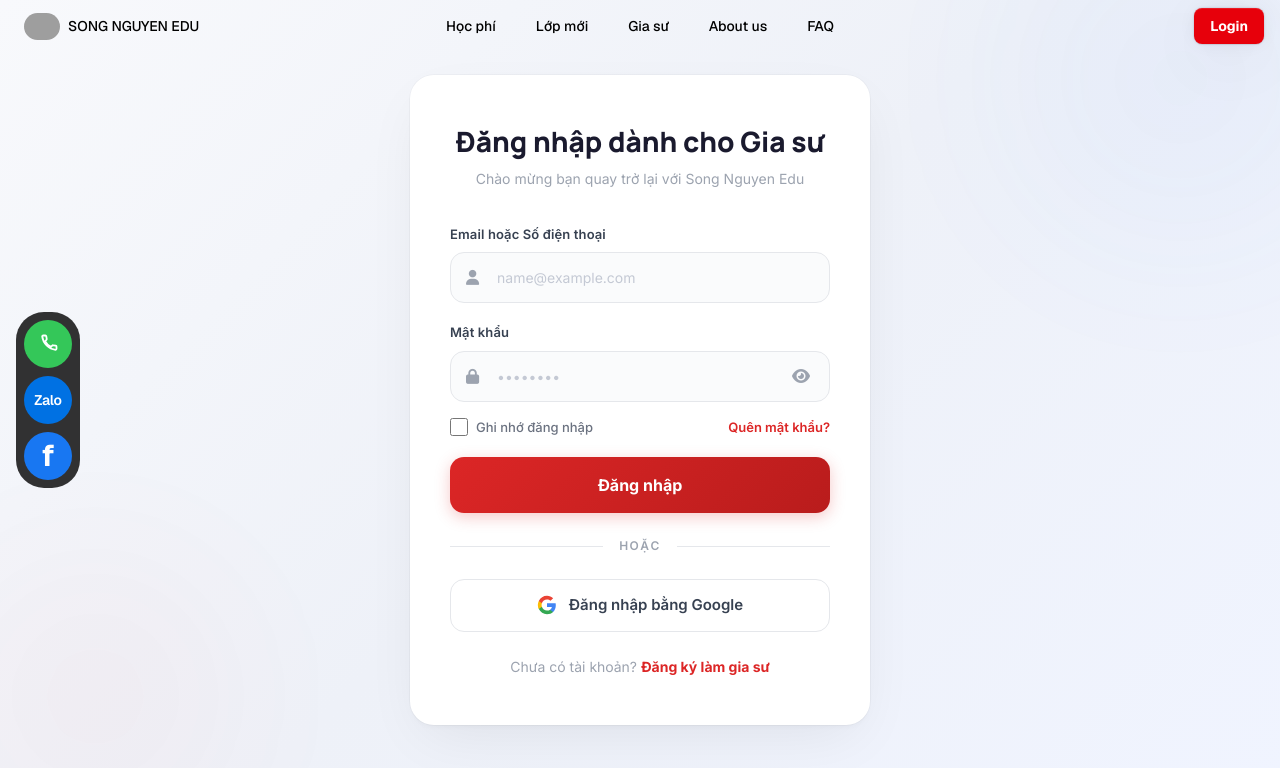
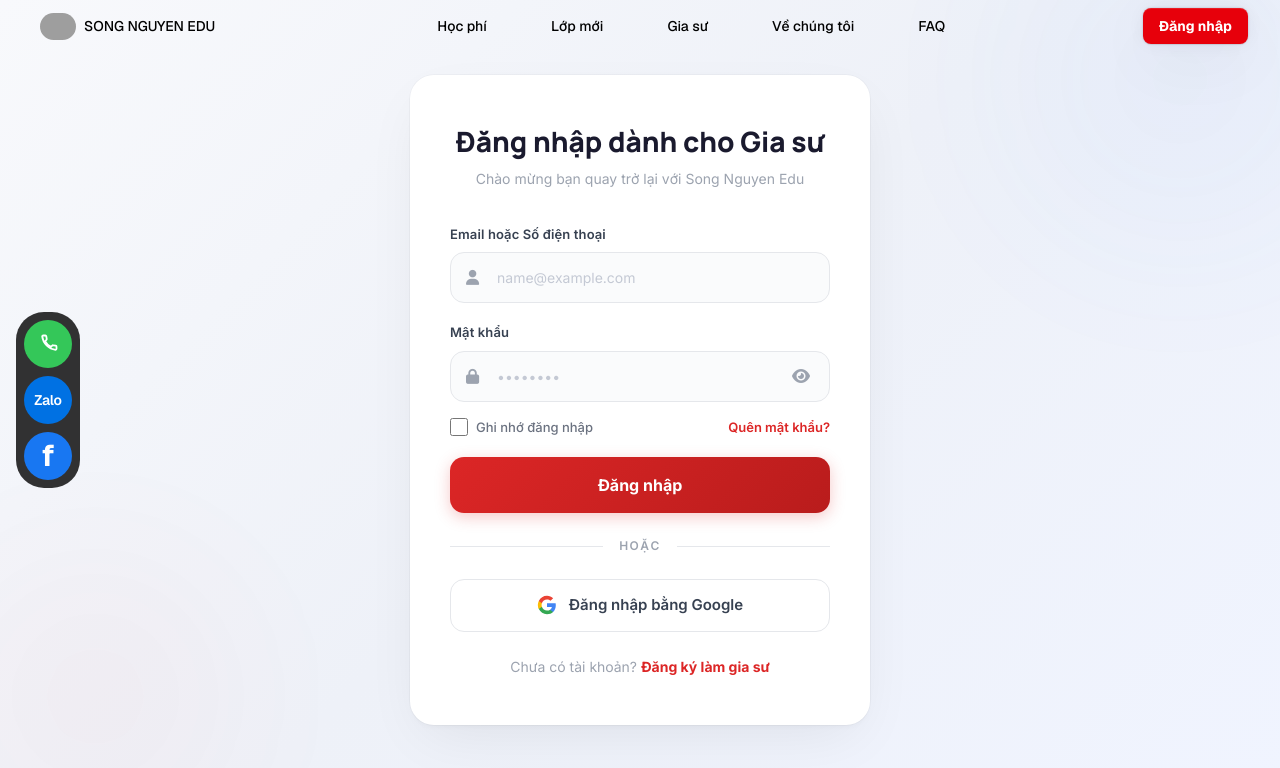
Before and after one commit to 80ninh2910/songnguyen_edu, a Next.js app in the folder frontend/main/: page /login in a window 1280 px wide. Shown: the top 768 px of the page. Built offline with nearby package versions, Linux system fonts and the light colour scheme; grey boxes are pictures that could not be loaded.

Commit message:
linh tinh

```diff
--- a/frontend/main/src/components/SiteNavbar.tsx
+++ b/frontend/main/src/components/SiteNavbar.tsx
@@ -25,7 +25,7 @@
       { name: "Học phí", link: "/hoc-phi" },
       { name: "Lớp mới", link: "/lop-moi" },
       { name: "Gia sư", link: "/gia-su" },
-      { name: "About us", link: "/about-us" },
+      { name: "Về chúng tôi", link: "/about-us" },
       { name: "FAQ", link: "/faq" },
     ],
     [],
@@ -40,15 +40,24 @@
   return (
     <Navbar>
       <NavBody>
-        <NavbarLogo />
-        <NavItems items={navItems} activePath={pathname} />
-        <div className="flex items-center gap-4">
+        {/* Left Section: Logo + Brand */}
+        <div className="flex shrink-0 items-center justify-start whitespace-nowrap">
+          <NavbarLogo />
+        </div>
+
+        {/* Center Section: Navigation Menu */}
+        <div className="flex shrink-0 items-center justify-center whitespace-nowrap">
+          <NavItems items={navItems} activePath={pathname} />
+        </div>
+
+        {/* Right Section: Login Button */}
+        <div className="flex shrink-0 items-center justify-end whitespace-nowrap">
           <NavbarButton
             href="/login"
             variant={isLoginActive ? "dark" : "gradient"}
-            className={isLoginActive ? "bg-red-600 text-white" : undefined}
+            className={isLoginActive ? "bg-red-600 text-white shrink-0" : "shrink-0"}
           >
-            Login
+            Đăng nhập
           </NavbarButton>
         </div>
       </NavBody>
@@ -86,7 +95,7 @@
               variant={isLoginActive ? "dark" : "gradient"}
               className={isLoginActive ? "w-full bg-red-600 text-white" : "w-full"}
             >
-              Login
+              Đăng nhập
             </NavbarButton>
           </div>
         </MobileNavMenu>
--- a/frontend/main/src/components/ui/resizable-navbar.tsx
+++ b/frontend/main/src/components/ui/resizable-navbar.tsx
@@ -94,7 +94,7 @@
         boxShadow: visible
           ? "0 0 24px rgba(34, 42, 53, 0.06), 0 1px 1px rgba(0, 0, 0, 0.05), 0 0 0 1px rgba(34, 42, 53, 0.04), 0 0 4px rgba(34, 42, 53, 0.08), 0 16px 68px rgba(47, 48, 55, 0.05), 0 1px 0 rgba(255, 255, 255, 0.1) inset"
           : "none",
-        width: visible ? "40%" : "100%",
+        width: visible ? "max-content" : "100%",
         y: visible ? 20 : 0,
       }}
       transition={{
@@ -102,11 +102,8 @@
         stiffness: 200,
         damping: 50,
       }}
-      style={{
-        minWidth: "800px",
-      }}
       className={cn(
-        "relative z-[60] mx-auto hidden w-full max-w-7xl flex-row items-center justify-between self-start rounded-full bg-transparent px-4 py-2 lg:flex",
+        "relative z-[60] mx-auto hidden w-full max-w-7xl flex-row items-center justify-between gap-8 self-start rounded-full bg-transparent px-8 py-2 lg:flex",
         visible && "bg-white/90",
         className,
       )}
@@ -123,7 +120,7 @@
     <motion.div
       onMouseLeave={() => setHovered(null)}
       className={cn(
-        "absolute inset-0 hidden flex-1 flex-row items-center justify-center space-x-2 text-sm font-medium text-black transition duration-200 hover:text-zinc-900 lg:flex lg:space-x-2",
+        "hidden flex-row items-center justify-center gap-8 text-sm font-medium text-black transition duration-200 lg:flex",
         className,
       )}
     >
@@ -135,7 +132,7 @@
             onMouseEnter={() => setHovered(idx)}
             onClick={onItemClick}
             className={cn(
-              "relative rounded-full px-4 py-2",
+              "relative rounded-full px-4 py-2 whitespace-nowrap shrink-0",
               isActive ? "bg-red-600 text-white" : "text-black",
             )}
             key={`link-${idx}`}
@@ -244,7 +241,7 @@
   return (
     <a
       href="/"
-      className="relative z-20 mr-4 flex items-center space-x-2 px-2 py-1 text-sm font-normal text-black"
+      className="relative z-20 mr-4 flex shrink-0 items-center space-x-2 px-2 py-1 text-sm font-normal text-black whitespace-nowrap"
     >
       <Image
         src={logoImage}
@@ -253,7 +250,7 @@
         height={36}
         className="rounded-full object-cover"
       />
-      <span className="hidden font-medium text-black xl:inline">SONG NGUYEN EDU</span>
+      <span className="hidden whitespace-nowrap font-medium text-black lg:inline shrink-0">SONG NGUYEN EDU</span>
     </a>
   );
 };
```
